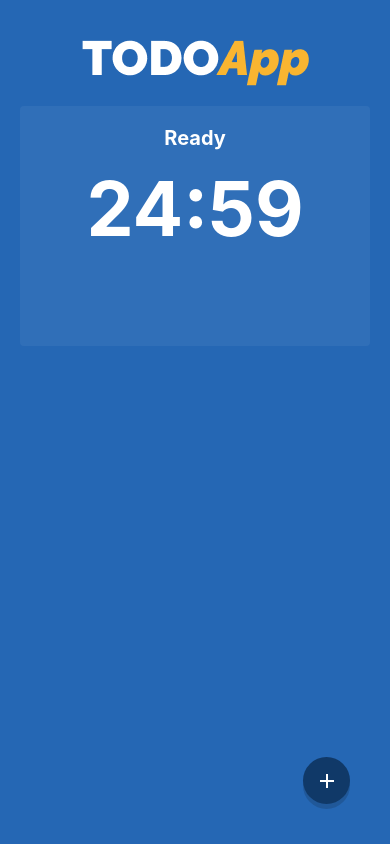
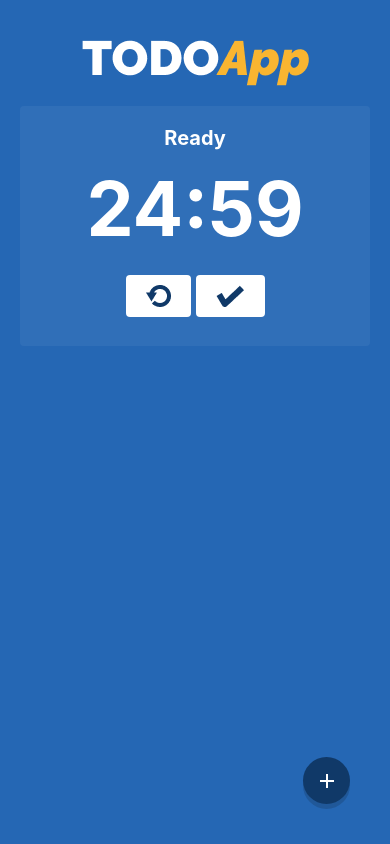
Before and after one commit to valerialeticia/todo-app-mobile, a React Native app: screen / in a window 390 px wide. Built offline with nearby package versions, Linux system fonts and the light colour scheme.

Commit message:
feat: adapta componente button para suas variacoes

```diff
--- a/src/components/Buttons/Button.tsx
+++ b/src/components/Buttons/Button.tsx
@@ -1,30 +1,35 @@
-import { StyleSheet, Text, TouchableOpacity } from "react-native";
-import { Theme } from "../../themes";
+import { Image, StyleSheet, Text, TouchableOpacity } from 'react-native';
+import { Theme } from '../../themes';
 
 type Props = {
-  label: string;
+  label?: string;
+  variant?: 'primary' | 'light';
+  icon?: any;
 };
 
-export function Buttons({ label }: Props) {
+export function Buttons({ label, variant = 'primary', icon }: Props) {
+  const buttonStyle = { backgroundColor: variant === 'light' ? '#fff' : Theme.colors.primary };
+  const textStyle = { color: variant === 'light' ? Theme.colors.primary : '#fff' };
+
   return (
-    <TouchableOpacity style={styles.button}>
-      <Text style={styles.text}>{label}</Text>
+    <TouchableOpacity style={[styles.button, buttonStyle]}>
+      {!!label && <Text style={[styles.text, textStyle]}>{label}</Text>}
+      {!!icon && <Image source={icon} />}
     </TouchableOpacity>
   );
 }
 
 const styles = StyleSheet.create({
   button: {
-    backgroundColor: Theme.colors.primary,
-    alignItems: "center",
-    justifyContent: "center",
+    alignItems: 'center',
+    justifyContent: 'center',
     borderRadius: 4,
     paddingVertical: 10,
+    paddingHorizontal: 20,
   },
   text: {
-    color: "#fff",
-    textTransform: "uppercase",
-    fontWeight: "bold",
+    textTransform: 'uppercase',
+    fontWeight: 'bold',
     fontSize: 20,
   },
 });
```
